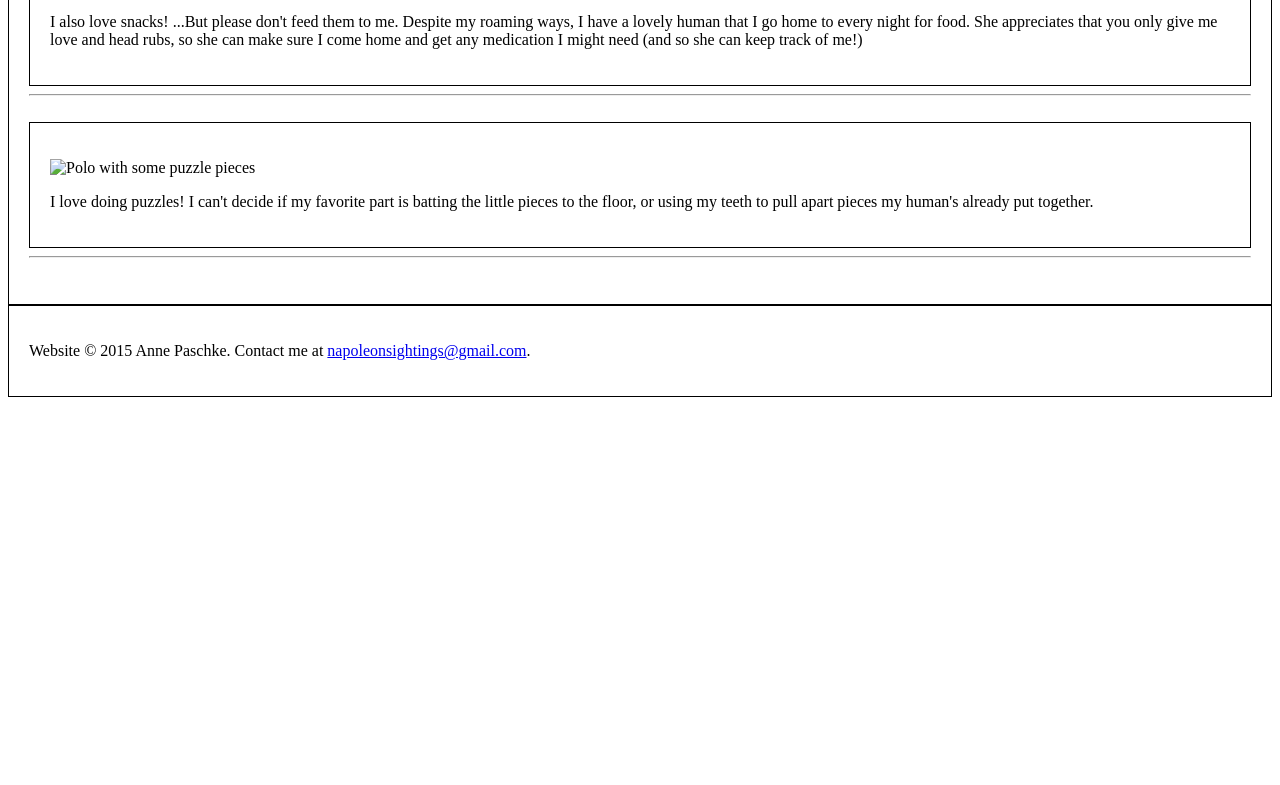
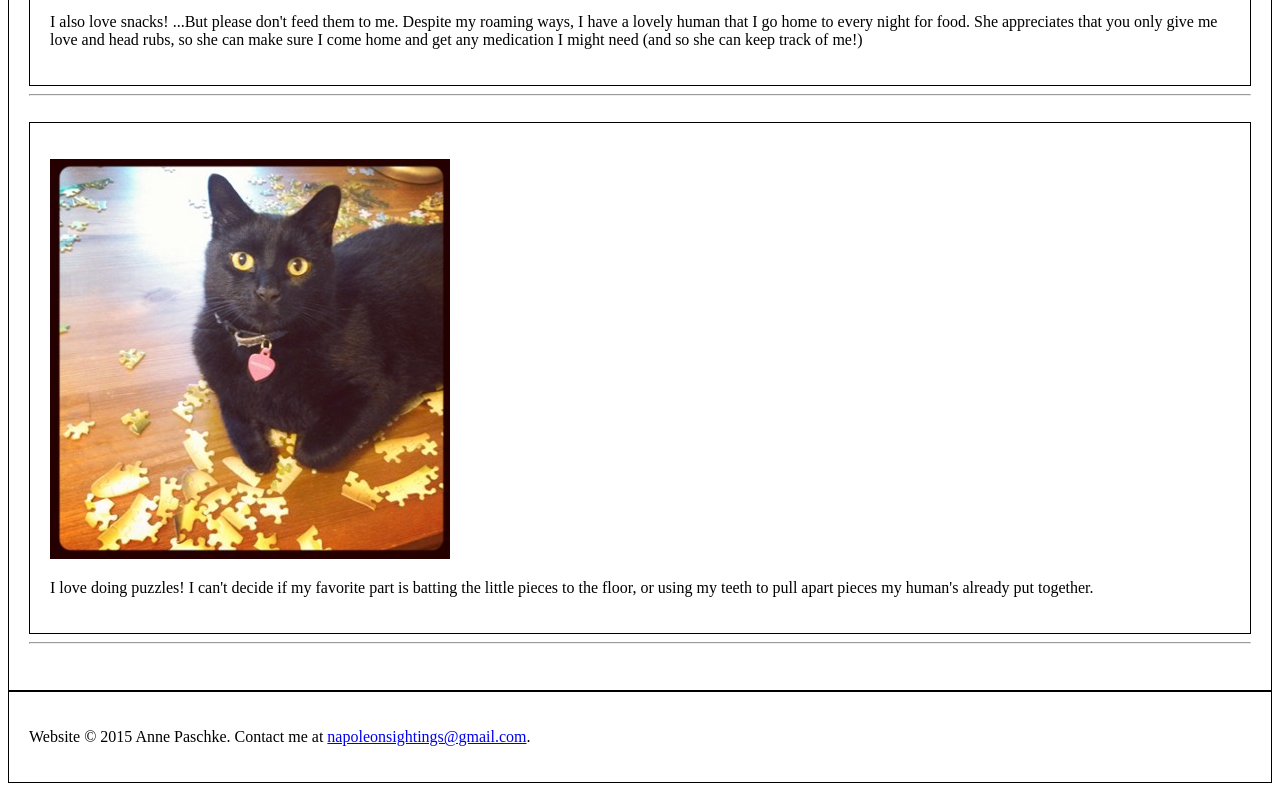
Before and after one commit to hashtagpink/hashtagpink.github.io, a plain HTML site: page unit_5/index.html in a window 1280 px wide. Shown: the part 1071-1856 px from the top of the page. Before the commit the page ends 1476 px from the top, so only its background shows below. Drawn offline with Linux system fonts and the light colour scheme; a web font is replaced by a local one.

Commit message:
Fix links?

```diff
--- a/unit_5/index.html
+++ b/unit_5/index.html
@@ -84,7 +84,7 @@
 
 	<article>
 
-	<p><img src="images/puzzling-polo.jpg." alt="Polo with some puzzle pieces" title="Why won't my human let me help with puzzles?"></p>
+	<p><img src="images/puzzling-polo.jpg" alt="Polo with some puzzle pieces" title="Why won't my human let me help with puzzles?"></p>
 
 	<p>I love doing puzzles! I can't decide if my favorite part is batting the little pieces to the floor, or using my teeth to pull apart pieces my human's already put together.</p>
 
```
